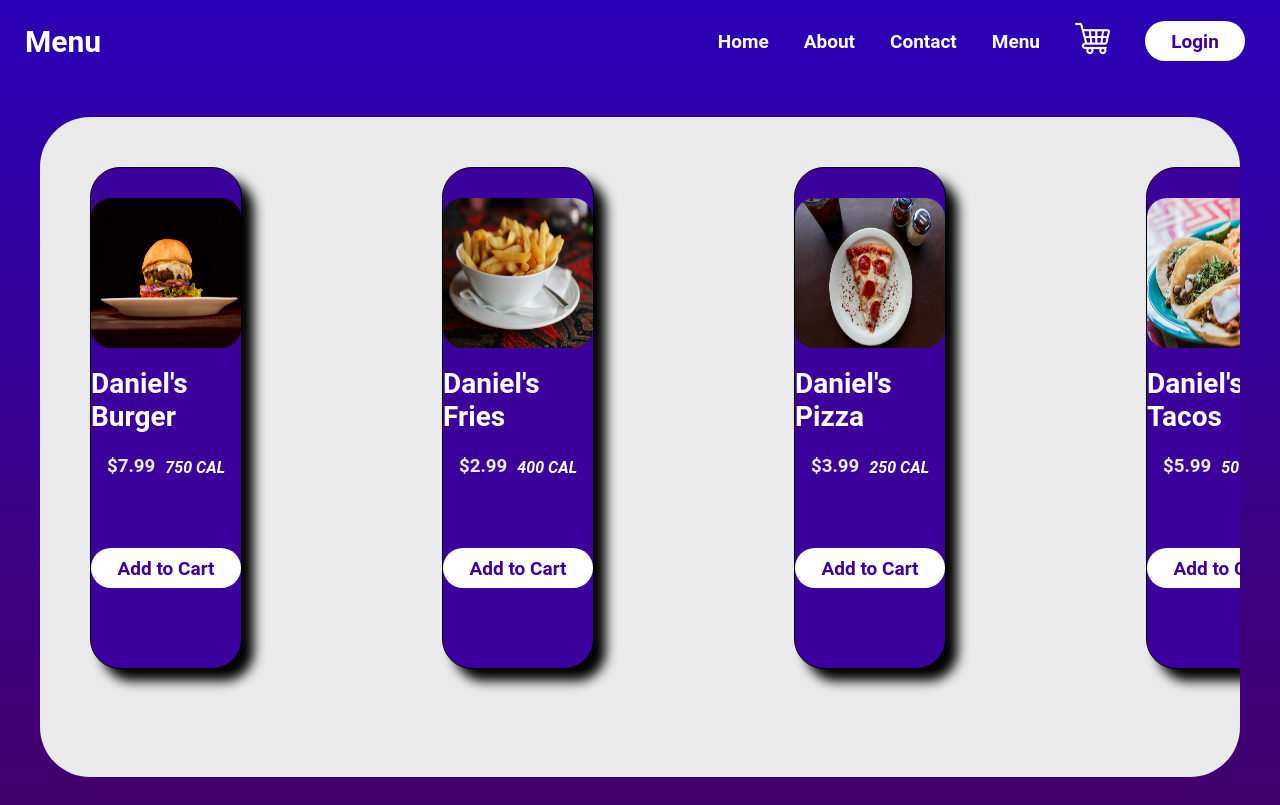
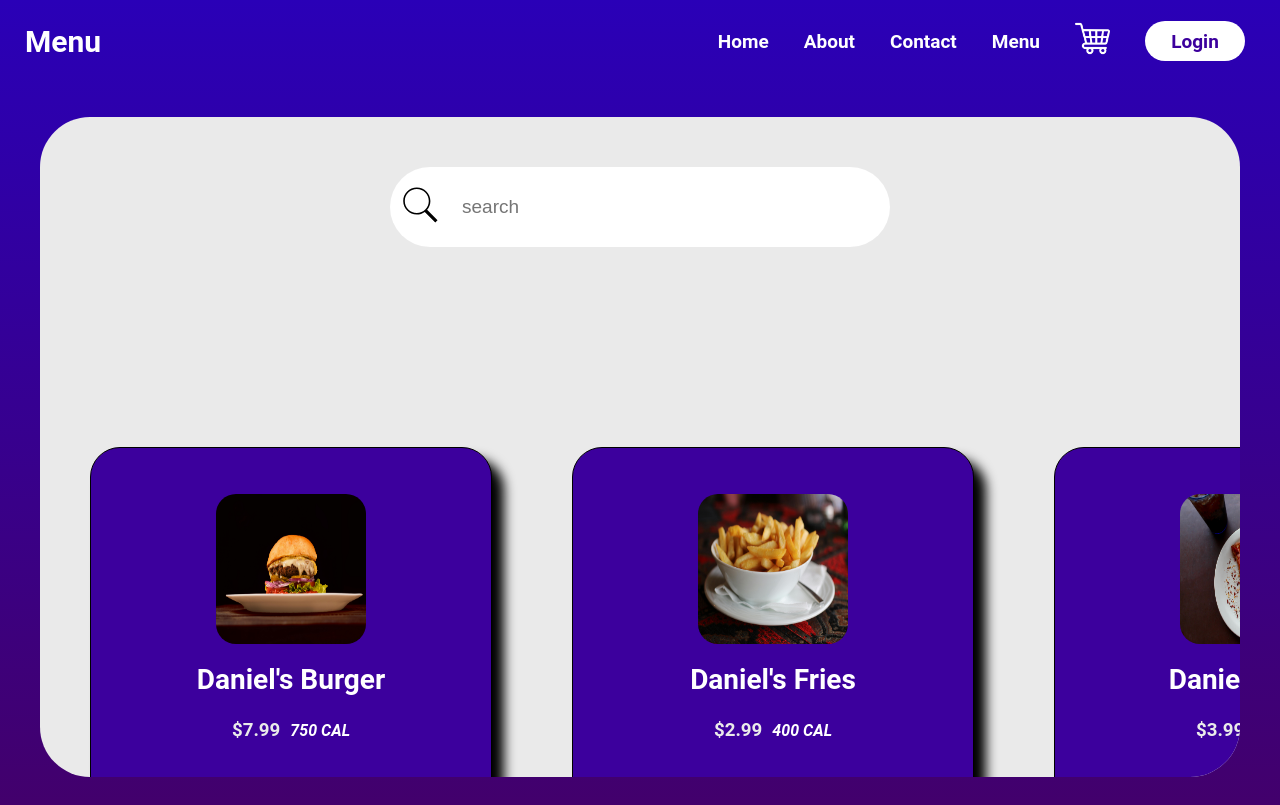
Before and after one commit to DanielGar12/reactfirst, a React (Vite) app: page /menu in a window 1280 px wide. Built offline with nearby package versions, Linux system fonts and the light colour scheme.

Commit message:
added search bar to menu

```diff
--- a/package.json
+++ b/package.json
@@ -16,6 +16,7 @@
     "gh-pages": "^6.3.0",
     "react": "^19.1.0",
     "react-dom": "^19.1.0",
+    "react-pro-sidebar": "^1.1.0",
     "react-router-dom": "^7.6.1",
     "swiper": "^11.2.8"
   },
--- a/src/components/Assets/Menu/menu.css
+++ b/src/components/Assets/Menu/menu.css
@@ -5,10 +5,52 @@
     border-radius: 50px;
     padding: 50px;
     display: flex;
+    flex-direction: column;
     gap: 200px;
     overflow: hidden;
 }
 
+.searchBar {
+    background-color: transparent;
+    height: 80px;
+    width: 500px;
+    display: flex;
+    align-items: center;
+    background-color: white;
+    border-radius: 40px;
+    gap: 10px;
+
+
+}
+.searchinput input {
+    width: 400px;
+    height: 30px;
+    border: none;
+    border-radius: 20px;
+    font-size: 19px;
+    margin-left: 10px;
+    outline: none;
+}
+
+.searchicon img{
+    width: 40px;
+    height: 40px;
+    color:#3c009d;
+    margin-left: 10px
+
+}
+
+.menuTop {
+    display: flex;
+    justify-content: center;
+}
+
+.cards {
+    display: flex;
+    gap: 80px;
+    margin: auto;
+    margin-top: 0px;
+}
 .cart {
     display: flex;
     cursor: pointer;
--- a/src/components/Assets/Menu/menu.jsx
+++ b/src/components/Assets/Menu/menu.jsx
@@ -6,6 +6,8 @@ import Burger from '/Users/garci/reactweb/my-react-website/src/components/Assets
 import Fries from '/Users/garci/reactweb/my-react-website/src/components/Assets/Home/fries.jpg'
 import Pizza from '/Users/garci/reactweb/my-react-website/src/components/Assets/Home/pizza.jpg'
 import Tacos from '/Users/garci/reactweb/my-react-website/src/components/Assets/Home/taco.jpg'
+import {Sidebar, Menu, MenuItem, SubMenu} from 'react-pro-sidebar'
+import search from './search.svg'
 
 import { useNavigate } from 'react-router-dom'
 const menu = () => {
@@ -13,10 +15,13 @@ const menu = () => {
     navigation = useNavigate();
 
     let [counter, handleCounter] = useState(0)
+    const [showSidebar, setShowSidebar] = useState(false);
 
     const loginButton = () => {
         navigation('/');
     }
+
+
 
     return (
     <div>
@@ -30,6 +35,10 @@ const menu = () => {
                         <li>Menu</li>
                         <div className="cart">
                         <img src={shoppingcart}/>
+
+
+
+
                         {counter===0?<div></div>:<div className='bubble'>{counter}</div>}
                         </div>
                         <div className="loginbutton" onClick={()=> {loginButton()}}>Login</div>
@@ -37,6 +46,18 @@ const menu = () => {
                 </div>
             </div>
             <div className="menu">
+                <div className="menuTop">
+
+                <div className="searchBar">
+                    <div className="searchicon">
+                        <img src={search}/>
+                    </div>
+                    <div className="searchinput">
+                        <input type='text' placeholder='search'/>
+                    </div>
+                </div>
+                </div>
+                <div className="cards">
                 <div className="card">
                     <img src={Burger}/>
                     <h1>Daniel's Burger</h1>
@@ -73,6 +94,8 @@ const menu = () => {
                     </div>
                     <div className="orderButton second" onClick={()=> {handleCounter(counter = counter +1)}} >Add to Cart</div>
                 </div>
+
+                </div>
             </div>
 
     </div>
```
Also changed, not shown: src/components/Assets/Menu/search.svg (added), 1 other file (tests, documents, lock files or other folders).
